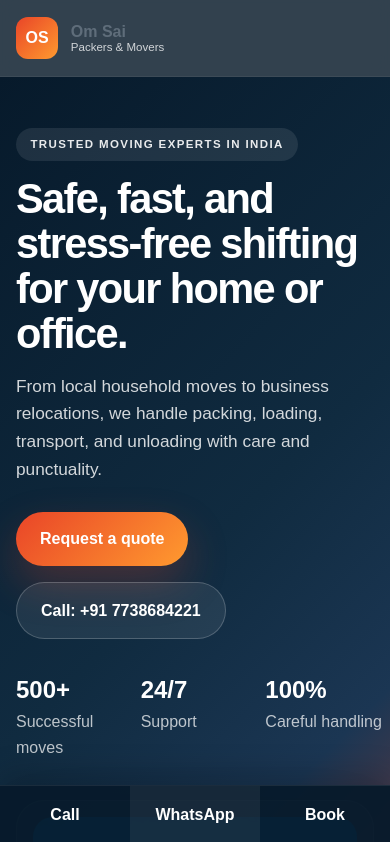
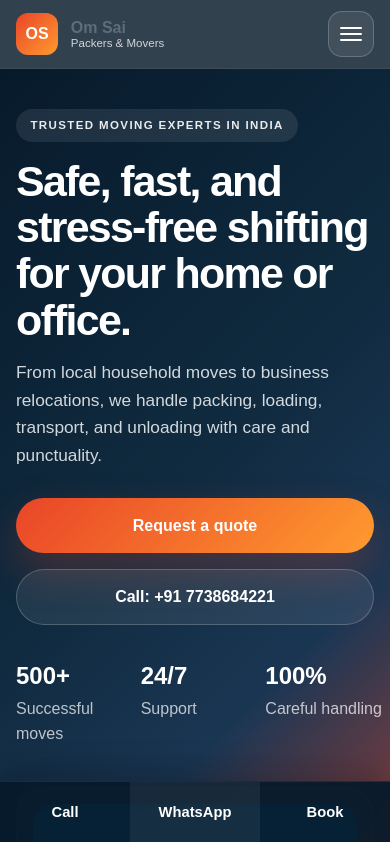
Before and after one commit to Rahulkannoujia123/Om-Sai-Packer, a Next.js app: page / in a window 390 px wide. Shown: the top 842 px of the page. Built offline with nearby package versions, Linux system fonts and the light colour scheme.

Commit message:
Improve mobile experience and quote booking
Add responsive navigation and WhatsApp quote requests

```diff
--- a/app/globals.css
+++ b/app/globals.css
@@ -719,3 +719,71 @@ p {
     padding: 4rem 0;
   }
 }
+
+/* Mobile navigation and touch-friendly form controls */
+.menu-toggle {
+  display: none;
+  width: 46px;
+  height: 46px;
+  padding: 0.65rem;
+  border: 1px solid rgba(255, 255, 255, 0.2);
+  border-radius: 14px;
+  background: rgba(255, 255, 255, 0.08);
+  cursor: pointer;
+}
+.menu-toggle span {
+  display: block;
+  width: 22px;
+  height: 2px;
+  margin: 4px auto;
+  border-radius: 2px;
+  background: #fff;
+}
+.quote-form input,
+.quote-form select {
+  width: 100%;
+  min-width: 0;
+  min-height: 52px;
+}
+.mobile-cta-bar a { min-height: 62px; }
+@media (max-width: 980px) {
+  .nav-wrap { position: relative; }
+  .menu-toggle { display: block; flex: 0 0 auto; }
+  .main-nav {
+    display: none;
+    position: absolute;
+    top: calc(100% - 1px);
+    left: 0;
+    right: 0;
+    z-index: 80;
+    padding: 0.65rem;
+    border: 1px solid rgba(255, 255, 255, 0.12);
+    border-radius: 0 0 18px 18px;
+    background: #071a2b;
+    box-shadow: 0 18px 32px rgba(4, 18, 33, 0.25);
+  }
+  .main-nav.is-open { display: grid; gap: 0.15rem; }
+  .main-nav a { display: block; padding: 0.85rem 0.9rem; border-radius: 10px; }
+  .main-nav a:hover,
+  .main-nav a:focus-visible { background: rgba(255,255,255,0.08); }
+  .nav-actions { display: none; }
+}
+@media (max-width: 640px) {
+  body { padding-bottom: 62px; }
+  .nav-wrap { min-height: 68px; }
+  .hero-section { padding: 2.5rem 0 2rem; }
+  .hero-copy h1 { font-size: clamp(2.25rem, 11vw, 3.4rem); }
+  .hero-actions { align-items: stretch; }
+  .hero-actions .btn { width: 100%; white-space: normal; text-align: center; }
+  .image-card img { min-height: 260px; }
+  .section-heading h2,
+  .two-col h2,
+  .booking-copy h2 { font-size: clamp(1.8rem, 8vw, 2.5rem); }
+  .quote-form { padding: 1rem; }
+  .field-row { gap: 0.8rem; }
+  .contact-card { width: 100%; overflow-wrap: anywhere; }
+  .mobile-cta-bar a { font-size: 0.92rem; }
+}
+@media (prefers-reduced-motion: reduce) {
+  *, *::before, *::after { scroll-behavior: auto !important; animation-duration: 0.01ms !important; }
+}
--- a/app/page.js
+++ b/app/page.js
@@ -57,6 +57,7 @@ const faqs = [
 
 export default function HomePage() {
   const [openFaq, setOpenFaq] = useState(0);
+  const [menuOpen, setMenuOpen] = useState(false);
   const [form, setForm] = useState({
     name: '',
     mobile: '',
@@ -73,7 +74,17 @@ export default function HomePage() {
 
   const handleSubmit = (event) => {
     event.preventDefault();
-    alert('Thanks! Your quote request has been received. Our team will contact you soon.');
+    const message = [
+      'Namaste, mujhe shifting ka quote chahiye.',
+      'Name: ' + form.name,
+      'Mobile: ' + form.mobile,
+      'Pickup city: ' + form.pickupCity,
+      'Drop city: ' + form.dropCity,
+      'Moving date: ' + (form.movingDate || 'Not decided'),
+      'Moving type: ' + (form.requirement || 'Not selected'),
+    ].join('\\n');
+    const whatsappUrl = 'https://wa.me/917738684221?text=' + encodeURIComponent(message);
+    window.open(whatsappUrl, '_blank', 'noopener,noreferrer');
   };
 
   return (
@@ -88,14 +99,15 @@ export default function HomePage() {
             </div>
           </div>
 
-          <nav className="main-nav" aria-label="Main navigation">
-            <a href="#services">Services</a>
-            <a href="#about">About</a>
-            <a href="#why-us">Why us</a>
-            <a href="#faq">FAQ</a>
-            <a href="#booking">Book now</a>
+          <nav id="main-navigation" className={menuOpen ? "main-nav is-open" : "main-nav"} aria-label="Main navigation">
+            <a href="#services" onClick={() => setMenuOpen(false)}>Services</a>
+            <a href="#about" onClick={() => setMenuOpen(false)}>About</a>
+            <a href="#why-us" onClick={() => setMenuOpen(false)}>Why us</a>
+            <a href="#faq" onClick={() => setMenuOpen(false)}>FAQ</a>
+            <a href="#booking" onClick={() => setMenuOpen(false)}>Book now</a>
           </nav>
 
+          <button className="menu-toggle" type="button" aria-label={menuOpen ? "Close navigation menu" : "Open navigation menu"} aria-expanded={menuOpen} aria-controls="main-navigation" onClick={() => setMenuOpen((open) => !open)}><span></span><span></span><span></span></button>
           <div className="nav-actions">
             <a className="ghost-link" href="tel:+917738684221">Call Now</a>
             <a className="primary-link" href="#booking">Get Quote</a>
```
